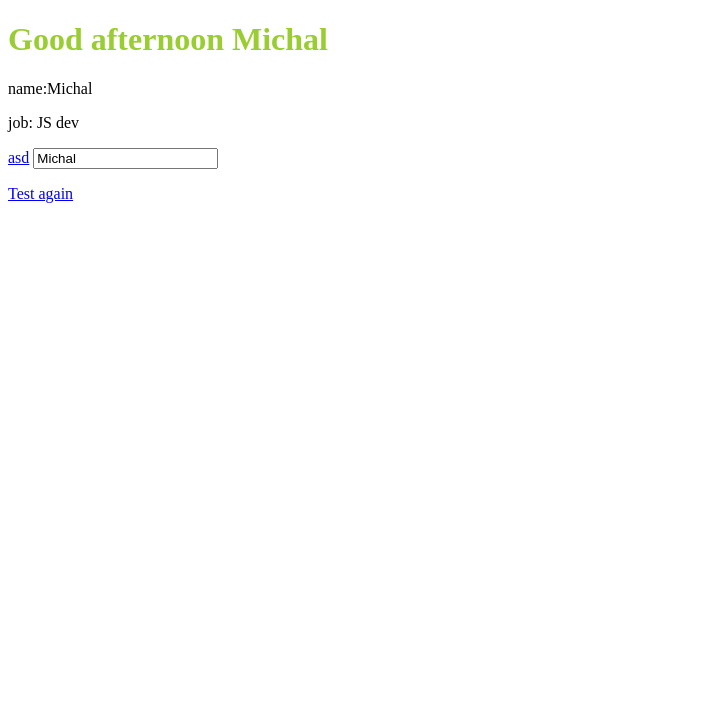
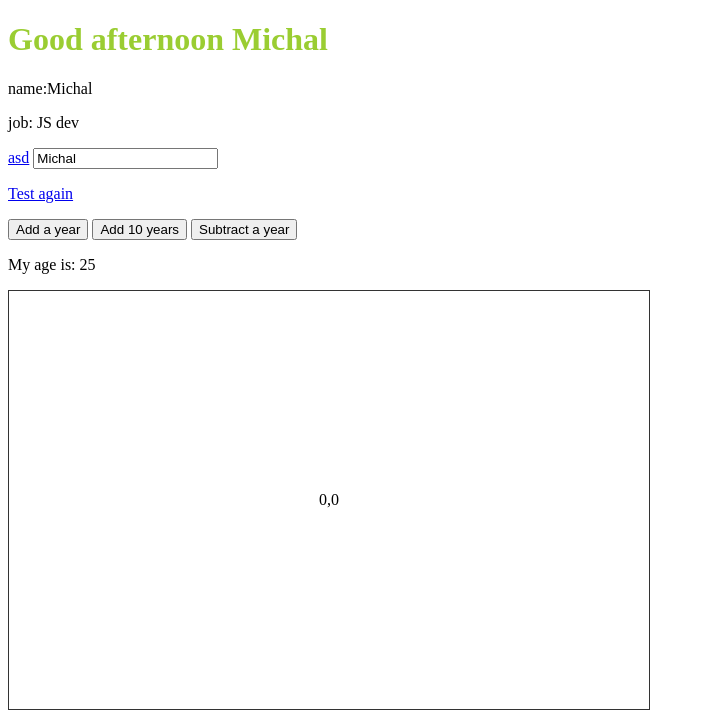
Before and after one commit to Yewhral/Vue.js-Discovering, a plain HTML site: page index.html in a window 1280 px wide. Shown: the whole page, without its empty margins (0-705 px from the left). Drawn offline with nearby package versions, Linux system fonts and the light colour scheme.

Commit message:
Vue events with v-on and @

```diff
--- a/css/styles.css
+++ b/css/styles.css
@@ -1,3 +1,10 @@
 h1 {
     color:yellowgreen;
 }
+
+#canvas{
+    width:600px;
+    padding: 200px 20px;
+    text-align: center;
+    border: 1px solid #333;
+}
--- a/index.html
+++ b/index.html
@@ -14,6 +14,12 @@
     <a v-bind:href="website">asd</a>
     <input type="text" v-bind:value="name">
     <p v-html="websiteTag"></p>
+
+    <button v-on:click="add(1)"> Add a year</button>
+    <button v-on:dblclick="add(10)"> Add 10 years</button>
+    <button v-on:click="subtract(1)"> Subtract a year</button>
+    <p>My age is: {{age}}</p>
+    <div id="canvas" v-on:mousemove="updateXY">{{x}},{{y}}</div>
 </div>
 
 
--- a/js/app.js
+++ b/js/app.js
@@ -4,12 +4,25 @@ new Vue({
         name:'Michal',
         job:'JS dev',
         website:'http//www.thenetninja.co.uk',
-        websiteTag: '<a href="http//www.thenetninja.co.uk">Test again</a>'
+        websiteTag: '<a href="http//www.thenetninja.co.uk">Test again</a>',
+        age: 25,
+        x:0,
+        y:0
     },
 
     methods:{
-        greet:function(time) {
+        greet: function(time) {
             return`Good ${time} ${this.name}`;
+        },
+        add: function(inc) {
+            this.age += inc;
+        },
+        subtract: function(dec) {
+            this.age -= dec;
+        },
+        updateXY: function(e) {
+          this.x = e.offsetX;
+          this.y = e.offsetY;
         }
     }
 });
```
